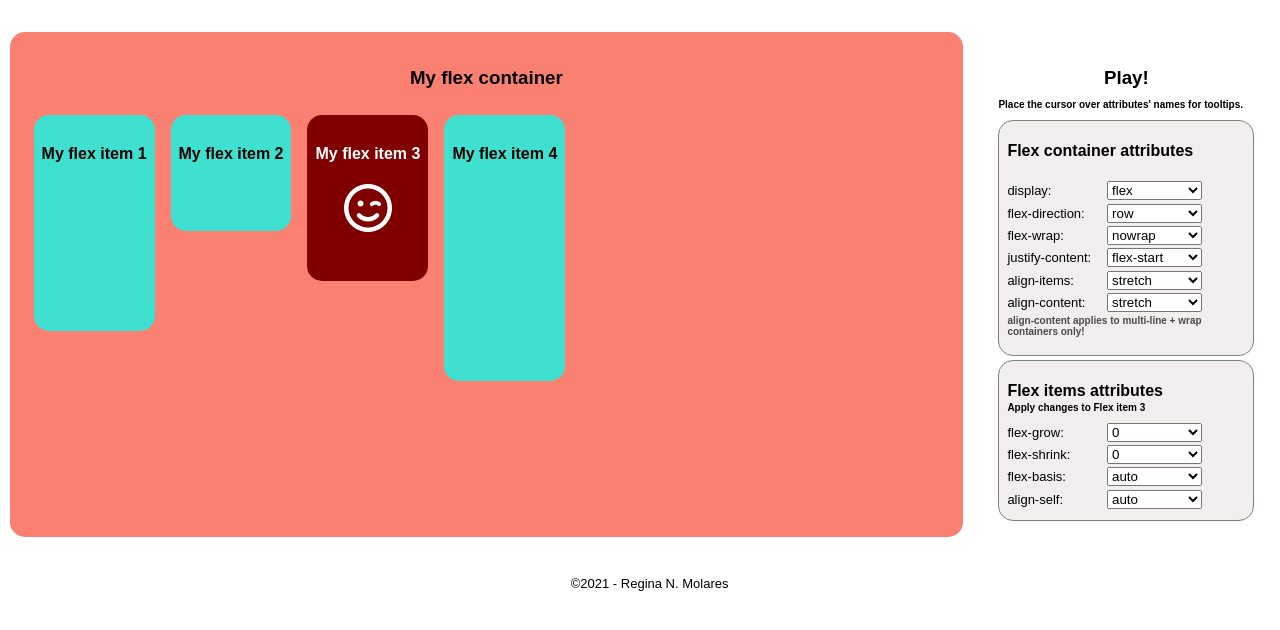
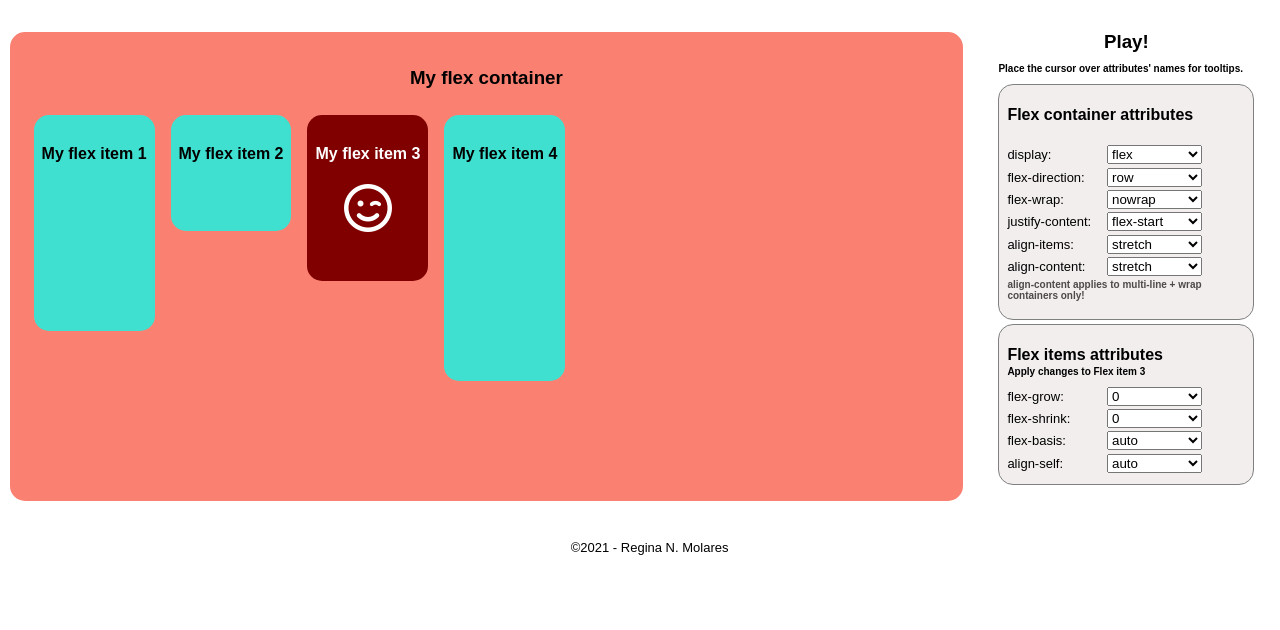
Before and after one commit to programming-Regina/flexbox-sandbox, a PHP site: page / in a window 1280 px wide. Shown: the part 78-708 px from the top of the page. Run offline with PHP 8.4, Linux system fonts and the light colour scheme; some libraries are stand-ins or nearby versions.

Commit message:
Add files via upload

```diff
--- a/flex.css
+++ b/flex.css
@@ -41,6 +41,8 @@ nav {
     width: 20%;
     background-color: white;
     padding: 1em;
+    padding-top:0;
+    margin-top:-20px;
 }
 
 .tiny {
```
